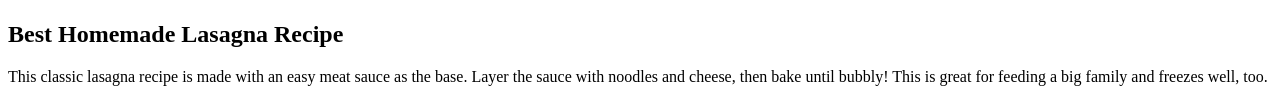
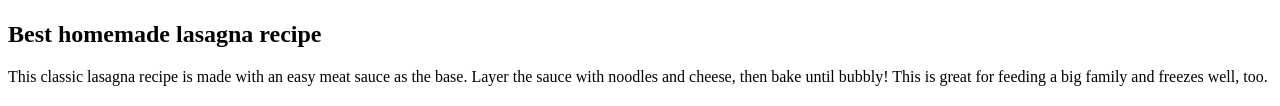
Before and after one commit to Scadisneylan/odin-recipes, a plain HTML site: page recipes/lasagna.html in a window 1280 px wide. Shown: the part 519-625 px from the top of the page. Drawn offline with Linux system fonts and the light colour scheme.

Commit message:
typo fix

```diff
--- a/recipes/lasagna.html
+++ b/recipes/lasagna.html
@@ -10,7 +10,7 @@
             <br>
             <br>
             <img src="Lasagne.webp" alt="lasagna on a plate" width="600" height="400">
-            <h2>Best Homemade Lasagna Recipe</h2>
+            <h2>Best homemade lasagna recipe</h2>
             <p>This classic lasagna recipe is made with an easy meat sauce as the base. Layer the sauce with noodles and cheese, then bake until bubbly! This is great for feeding a big family and freezes well, too.</p>
             <h3>Ingredients</h3>
             <h4>For the sauce</h4>
```
